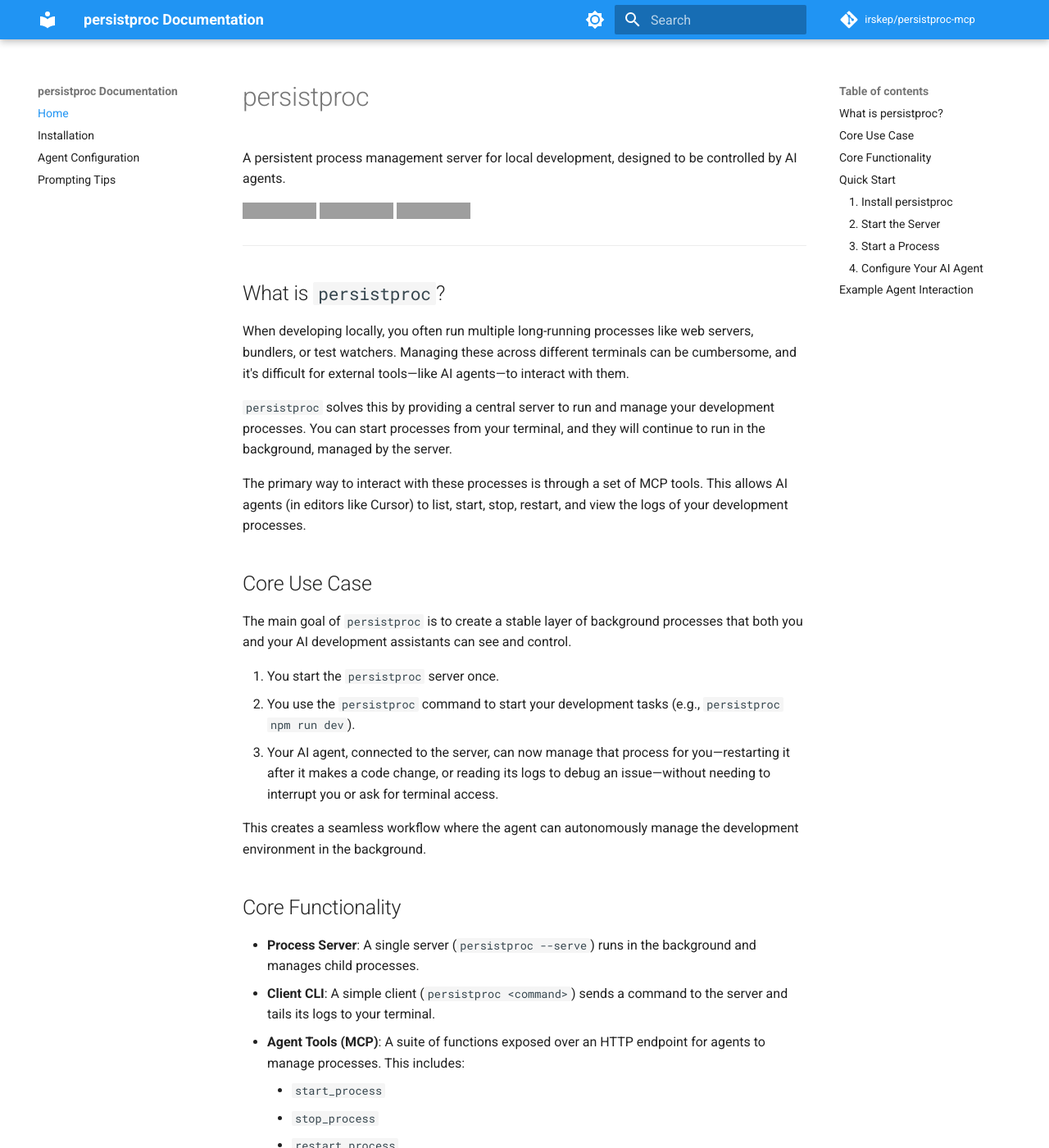
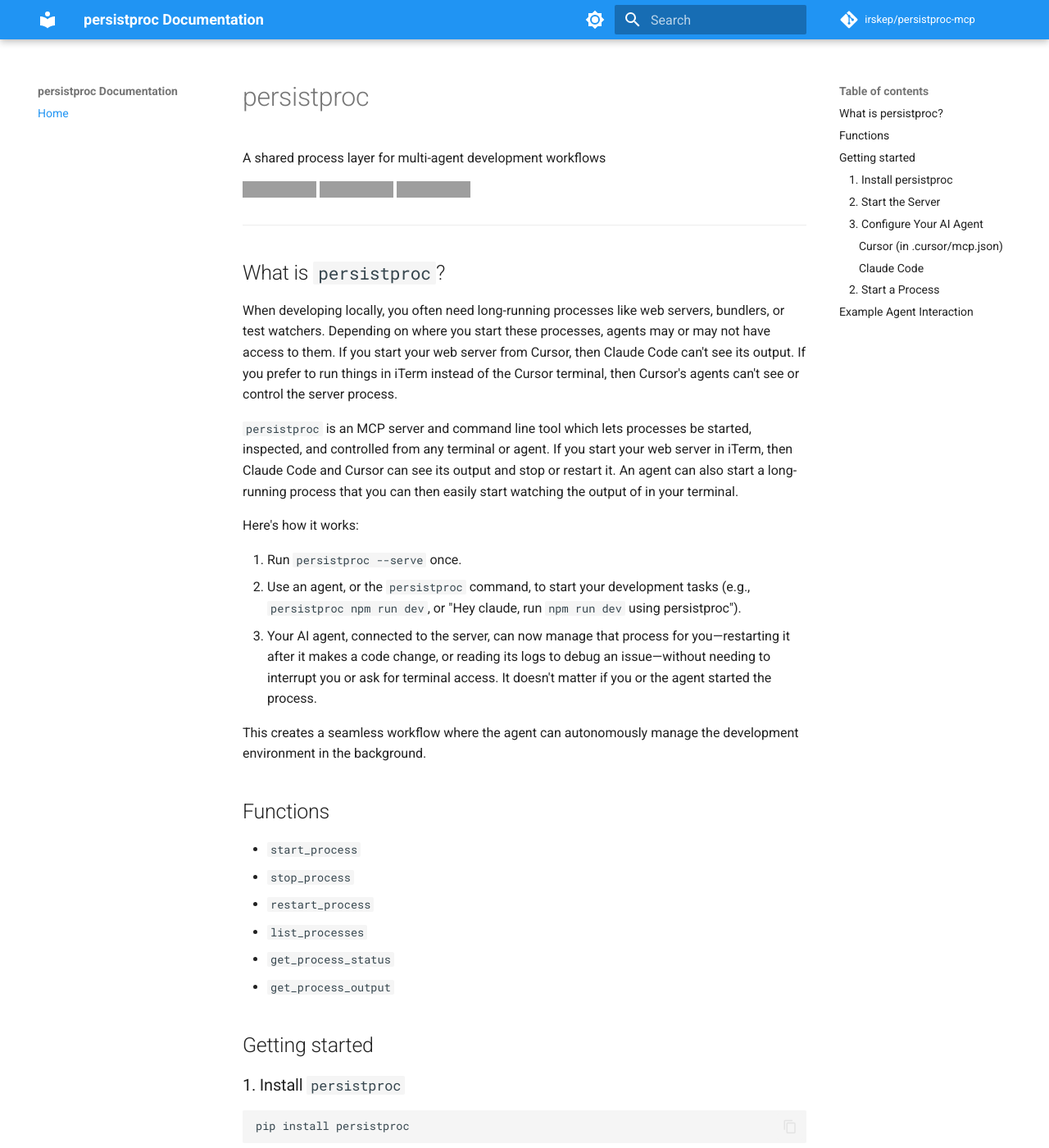
Before and after one commit to irskep/persistproc, an MkDocs documentation site: the page built from docs/index.md, in a window 1280 px wide and 1400 px high. Shown: the whole window at 82% size. Built offline with MkDocs 1.6.1 and Material for MkDocs 9.7.7, drawn with Linux system fonts in a browser that asks for light colours; comment, search, counter and statistics services are not loaded; the version menu is left out; some of the changed text lies outside the part shown; grey boxes are pictures that could not be loaded.

Commit message:
…we just need the one page.

````diff
--- a/docs/configuring-agents.md
+++ /dev/null
@@ -1,37 +0,0 @@
-# Configuring Agents
-
-AI agents connect to `persistproc` via its MCP (Multi-Agent Control Plane) endpoint. This guide covers how to configure them.
-
-## The MCP Endpoint
-
-The `persistproc` server exposes all of its process management tools via a single MCP endpoint. The URL for this endpoint is determined by the host and port the server is running on.
-
-*   **Default URL**: `http://127.0.0.1:8947/mcp/`
-
-If you start the server with custom arguments like `persistproc --serve --host 0.0.0.0 --port 9000`, the endpoint would be `http://0.0.0.0:9000/mcp/`.
-
-## Connecting an Agent
-
-To connect an AI agent, you must add the `persistproc` server's URL to your agent's MCP configuration.
-
-### Cursor / VS Code
-
-For editors like Cursor or VS Code with an MCP extension, this is done in your `settings.json` file.
-
-1.  Open your `settings.json` file.
-2.  Add the following JSON block, which tells the agent that a server named "persistproc" is available at the specified URL.
-
-```json
-{
-  "mcp.servers": {
-    "persistproc": {
-      "url": "http://127.0.0.1:8947/mcp/"
-    }
-  }
-}
-```
-3. Restart your editor to ensure the new settings are applied.
-
-### Other MCP-Compatible Clients
-
-Other clients that support the Model Context Protocol should have a similar mechanism for registering external tool servers. Refer to your specific tool's documentation for instructions on how to add an MCP server. You will always use the same `persistproc` MCP endpoint URL.
--- a/docs/index.md
+++ b/docs/index.md
@@ -1,6 +1,6 @@
 # persistproc
 
-A persistent process management server for local development, designed to be controlled by AI agents.
+A shared process layer for multi-agent development workflows
 
 [![PyPI version](https://badge.fury.io/py/persistproc.svg)](https://badge.fury.io/py/persistproc)
 [![Python 3.10+](https://img.shields.io/badge/python-3.10+-blue.svg)](https://www.python.org/downloads/)
@@ -10,36 +10,28 @@
 
 ## What is `persistproc`?
 
-When developing locally, you often run multiple long-running processes like web servers, bundlers, or test watchers. Managing these across different terminals can be cumbersome, and it's difficult for external tools—like AI agents—to interact with them.
+When developing locally, you often need long-running processes like web servers, bundlers, or test watchers. Depending on where you start these processes, agents may or may not have access to them. If you start your web server from Cursor, then Claude Code can't see its output. If you prefer to run things in iTerm instead of the Cursor terminal, then Cursor's agents can't see or control the server process.
 
-`persistproc` solves this by providing a central server to run and manage your development processes. You can start processes from your terminal, and they will continue to run in the background, managed by the server.
+`persistproc` is an MCP server and command line tool which lets processes be started, inspected, and controlled from any terminal or agent. If you start your web server in iTerm, then Claude Code and Cursor can see its output and stop or restart it. An agent can also start a long-running process that you can then easily start watching the output of in your terminal.
 
-The primary way to interact with these processes is through a set of MCP tools. This allows AI agents (in editors like Cursor) to list, start, stop, restart, and view the logs of your development processes.
+Here's how it works:
 
-## Core Use Case
-
-The main goal of `persistproc` is to create a stable layer of background processes that both you and your AI development assistants can see and control.
-
-1.  You start the `persistproc` server once.
-2.  You use the `persistproc` command to start your development tasks (e.g., `persistproc npm run dev`).
-3.  Your AI agent, connected to the server, can now manage that process for you—restarting it after it makes a code change, or reading its logs to debug an issue—without needing to interrupt you or ask for terminal access.
+1.  Run `persistproc --serve` once.
+2.  Use an agent, or the `persistproc` command, to start your development tasks (e.g., `persistproc npm run dev`, or "Hey claude, run `npm run dev` using persistproc").
+3.  Your AI agent, connected to the server, can now manage that process for you—restarting it after it makes a code change, or reading its logs to debug an issue—without needing to interrupt you or ask for terminal access. It doesn't matter if you or the agent started the process.
 
 This creates a seamless workflow where the agent can autonomously manage the development environment in the background.
 
-## Core Functionality
+## Functions
 
-*   **Process Server**: A single server (`persistproc --serve`) runs in the background and manages child processes.
-*   **Client CLI**: A simple client (`persistproc <command>`) sends a command to the server and tails its logs to your terminal.
-*   **Agent Tools (MCP)**: A suite of functions exposed over an HTTP endpoint for agents to manage processes. This includes:
-    *   `start_process`
-    *   `stop_process`
-    *   `restart_process`
-    *   `list_processes`
-    *   `get_process_status`
-    *   `get_process_output`
-*   **Log Persistence**: stdout and stderr for each process are captured and stored in log files.
+*   `start_process`
+*   `stop_process`
+*   `restart_process`
+*   `list_processes`
+*   `get_process_status`
+*   `get_process_output`
 
-## Quick Start
+## Getting started
 
 ### 1. Install `persistproc`
 
@@ -49,15 +41,37 @@
 
 ### 2. Start the Server
 
-Run this in a dedicated terminal that you can leave running.
+Run this in a dedicated terminal and leave it running.
 
 ```bash
 persistproc --serve
 ```
 
-The server will log its own status to standard output and manage processes in the background.
+The server will log its own status to stdout and manage processes.
 
-### 3. Start a Process
+### 3. Configure Your AI Agent
+
+To allow an AI agent to control these processes, configure its MCP client to point to the `persistproc` server.
+
+#### Cursor (in `.cursor/mcp.json`)
+
+```json
+{
+  "mcp.servers": {
+    "persistproc": {
+      "url": "http://127.0.0.1:8947/mcp/"
+    }
+  }
+}
+```
+
+#### Claude Code
+
+```sh
+claude mcp add --transport http persistproc http://127.0.0.1:8947/mcp/
+```
+
+### 2. Start a Process
 
 In another terminal, `cd` to your project's directory and run your command via `persistproc`.
 
@@ -69,25 +83,9 @@
 
 The command is sent to the server, and its output is streamed to your terminal. You can safely close this terminal, and the process will continue to run.
 
-### 4. Configure Your AI Agent
-
-To allow an AI agent to control these processes, configure its MCP client to point to the `persistproc` server.
-
-**Example: Cursor/VS Code `settings.json`**
-```json
-{
-  "mcp.servers": {
-    "persistproc": {
-      "url": "http://127.0.0.1:8947/mcp/"
-    }
-  }
-}
-```
+Alternatively, just ask your agent to "run your dev server using persistproc," and it will probably find the right command by looking at your `package.json` file and run it using `persistproc`.
 
 With this, your agent can now use the available tools to manage your development environment.
-
-**Agent**: "Restart the dev server." -> `restart_process(pid=...)`
-**Agent**: "Show me the latest errors." -> `get_process_output(pid=..., stream="stderr")`
 
 ## Example Agent Interaction
 
--- a/docs/prompting-tips.md
+++ /dev/null
@@ -1,60 +0,0 @@
-# Prompting Tips for Web Development
-
-This page provides examples of how to effectively use an AI agent with `persistproc` in a realistic web development workflow. The key is to let the agent manage the background processes for you.
-
-## Scenario: Managing a Web Server
-
-Let's assume you have a typical web project (e.g., Next.js, Django, Vite) and you've already started the `persistproc` server.
-
-### Starting Your Dev Server
-
-First, start your development server as a managed process. You only need to do this once from your terminal.
-
-```bash
-# In your project directory
-persistproc npm run dev
-```
-
-The server is now running in the background. You can close the terminal where you ran this command. Now, you can use your AI agent to interact with it.
-
-### Example Prompts
-
-Here are some prompts you could give your agent throughout your development session.
-
----
-
-**Prompt 1: Checking the Status**
-
-> "Is the dev server running? Show me the running processes."
-
-**Agent Action**: The agent calls `list_processes()` and shows you the output, confirming that `npm run dev` is active.
-
----
-
-**Prompt 2: Debugging an Error**
-
-You've made some code changes, and now your browser shows an error.
-
-> "I think I just broke the app. Can you check the server logs for any recent errors?"
-
-**Agent Action**: The agent calls `get_process_output(pid=..., stream="stderr", lines=50)`. It can then analyze the errors and suggest a fix.
-
----
-
-**Prompt 3: Restarting After a Change**
-
-You've just changed a configuration file that requires a manual restart (e.g., `tailwind.config.js`).
-
-> "I just updated the Tailwind config. Please restart the dev server for me."
-
-**Agent Action**: The agent finds the process and calls `restart_process(pid=...)`. It can then monitor the logs with `get_process_output` to confirm it started up correctly.
-
----
-
-**Prompt 4: Running a Related Task**
-
-You need to run a database migration or a code generator alongside your dev server.
-
-> "Run the database migrations using `npm run db:migrate`."
-
-**Agent Action**: The agent calls `start_process(command="npm run db:migrate")`. This new process now runs alongside your dev server, and the agent can report back when it's finished. This avoids the need to open another terminal tab just for a one-off task.
--- a/mkdocs.yml
+++ b/mkdocs.yml
@@ -64,9 +64,6 @@
 
 nav:
   - Home: index.md
-  - Installation: installation.md
-  - Agent Configuration: configuring-agents.md
-  - Prompting Tips: prompting-tips.md
 
 extra:
   social:
````
Also changed, not shown: docs/installation.md (deleted, +0 -37 lines).
